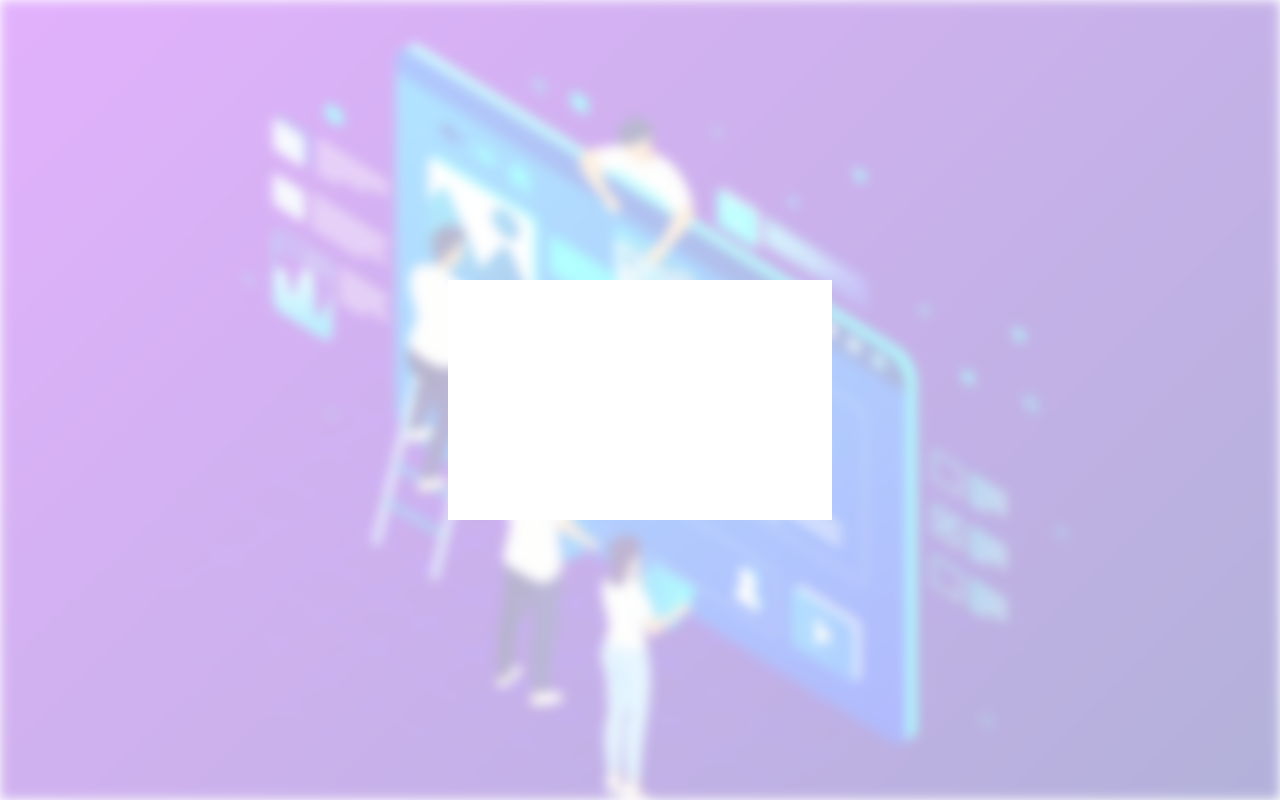
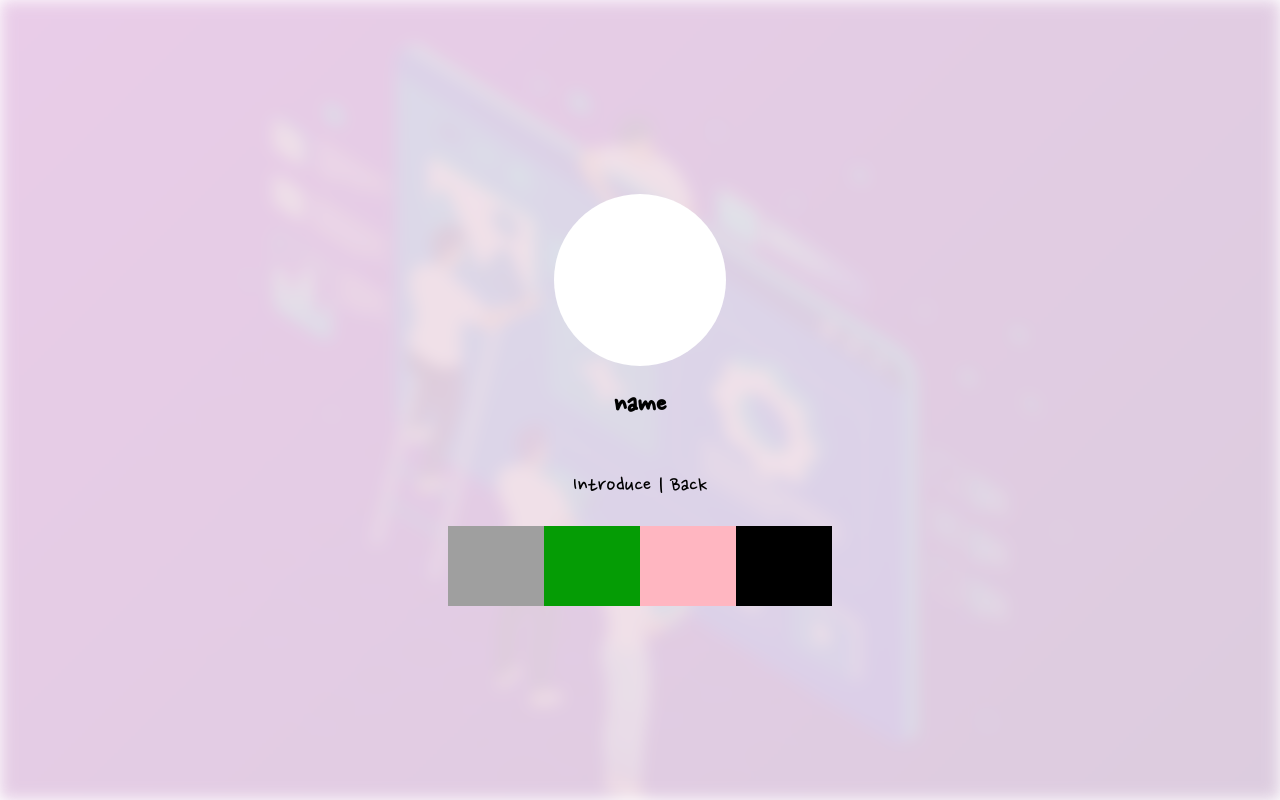
Before and after one commit to cHr1s0Gil/cHr1s0-blog, a Next.js app: page / in a window 1280 px wide. Built offline with nearby package versions, Linux system fonts and the light colour scheme.

Commit message:
프로필 이름 작업 완료

```diff
--- a/app/components/MainBanner.tsx
+++ b/app/components/MainBanner.tsx
@@ -1,7 +1,7 @@
 import styles from "styles/components/MainBanner/MainBanner.module.css";
 
 import config from "../../next.config";
-import ProfileInfo from "./ProfileInfo";
+import ProfileInfo from "components/Profile";
 
 export default function MainBanner(): JSX.Element {
     const imagePath: string = getData();
@@ -11,6 +11,7 @@ export default function MainBanner(): JSX.Element {
             <div className={styles.bannerImage}
                 style={{ backgroundImage: `url("${imagePath}/static/images/home_background.jpg")` }}>
             </div>
+
             <ProfileInfo></ProfileInfo>
         </div>
     );
--- /dev/null
+++ b/app/components/Profile.tsx
@@ -0,0 +1,27 @@
+import styles from "styles/components/ProfileInfo/ProfileInfo.module.css";
+
+export default function ProfileInfo() {
+    return (
+        <div className={styles.profileContainer}>
+            <div className={styles.profileThumbContainer}>
+                <div className={styles.profileTempImage}></div>
+            </div>
+            <div className={styles.profileInfoContainer}>
+                <div className={styles.profileNameContainer}>
+                    <span className={styles.profileName}>name</span>
+                </div>
+                <div className={styles.profileSubContainer}>
+                    <span className={styles.profileSub}>
+                        Introduce | Back
+                    </span>
+                </div>
+            </div>
+            <div className={styles.profileNavContainer}>
+                <div className={styles.githubContainer}></div>
+                <div className={styles.velogContainer}></div>
+                <div className={styles.instagramContainer}></div>
+                <div className={styles.mailContainer}></div>
+            </div>
+        </div>
+    )
+}
--- a/app/components/ProfileInfo.tsx
+++ /dev/null
@@ -1,13 +0,0 @@
-import styles from "styles/components/ProfileInfo/ProfileInfo.module.css";
-
-export default function ProfileInfo() {
-    return (
-        <div className={styles.profileContainer}>
-            <div className={styles.profileImage}>
-            </div>
-            <div className={styles.profileNav}>
-
-            </div>
-        </div>
-    )
-}
--- a/app/page.tsx
+++ b/app/page.tsx
@@ -1,7 +1,7 @@
 import MainBanner from "components/MainBanner";
 
 import styles from "styles/pages/home.module.css";
-import ProfileInfo from "./components/ProfileInfo";
+import ProfileInfo from "./components/Profile";
 
 export default function Home() {
   return (
--- a/public/styles/components/MainBanner/MainBanner.module.css
+++ b/public/styles/components/MainBanner/MainBanner.module.css
@@ -14,6 +14,18 @@
     bottom: 0;
     left: 0;
     background-size: cover;
-    filter: blur(6px);
-    opacity: 0.3;
+    filter: blur(8px);
+    opacity: 0.2;
 }
+
+.bannerImage::before {
+    content: "";
+    position: absolute;
+    top: 0;
+    right: 0;
+    bottom: 0;
+    left: 0;
+    background-color: rgb(141, 10, 75);
+    /* 하늘색 배경 추가 */
+    opacity: 0.6;
+}
--- a/public/styles/components/ProfileInfo/ProfileInfo.module.css
+++ b/public/styles/components/ProfileInfo/ProfileInfo.module.css
@@ -1,11 +1,90 @@
+@import url('https://fonts.googleapis.com/css2?family=Nanum+Pen+Script&display=swap');
+
 .profileContainer {
     width: 30%;
-    height: 30vh;
-    background-color: white;
+    height: 100vh;
     position: absolute;
     top: 50%;
     left: 50%;
     transform: translate(-50%, -50%);
     display: flex;
     flex-direction: column;
+    justify-content: center;
+    align-items: center;
 }
+
+.profileThumbContainer {
+    width: 45%;
+    display: block;
+}
+
+.profileThumbContainer::after {
+    display: block;
+    content: "";
+    padding-bottom: 100%;
+}
+
+.profileTempImage {
+    background-color: white;
+    top: 0;
+    left: 0;
+    width: 100%;
+    height: 100%;
+    object-fit: cover;
+    border-radius: 50%;
+}
+
+.profileInfoContainer {
+    width: 100%;
+    height: 20%;
+    display: flex;
+    flex-direction: column;
+    align-items: center;
+    justify-content: center;
+}
+
+.profileInfoContainer div {
+    height: 50%;
+    display: flex;
+    align-items: center;
+}
+
+.profileName {
+    font-family: 'Nanum Pen Script', cursive;
+    font-weight: bold;
+    font-size: 30px;
+}
+
+.profileSub {
+    font-family: 'Nanum Pen Script', cursive;
+    font-size: 24px;
+}
+
+.profileNavContainer {
+    width: 100%;
+    height: 10%;
+    background-color: white;
+    display: flex;
+    justify-content: center;
+}
+
+.profileNavContainer div {
+    width: 25%;
+    height: 100%;
+}
+
+.githubContainer {
+    background-color: rgba(0, 0, 0, 0.377);
+}
+
+.velogContainer {
+    background-color: rgb(5, 156, 5);
+}
+
+.instagramContainer {
+    background-color: lightpink;
+}
+
+.mailContainer {
+    background-color: black;
+}
```
